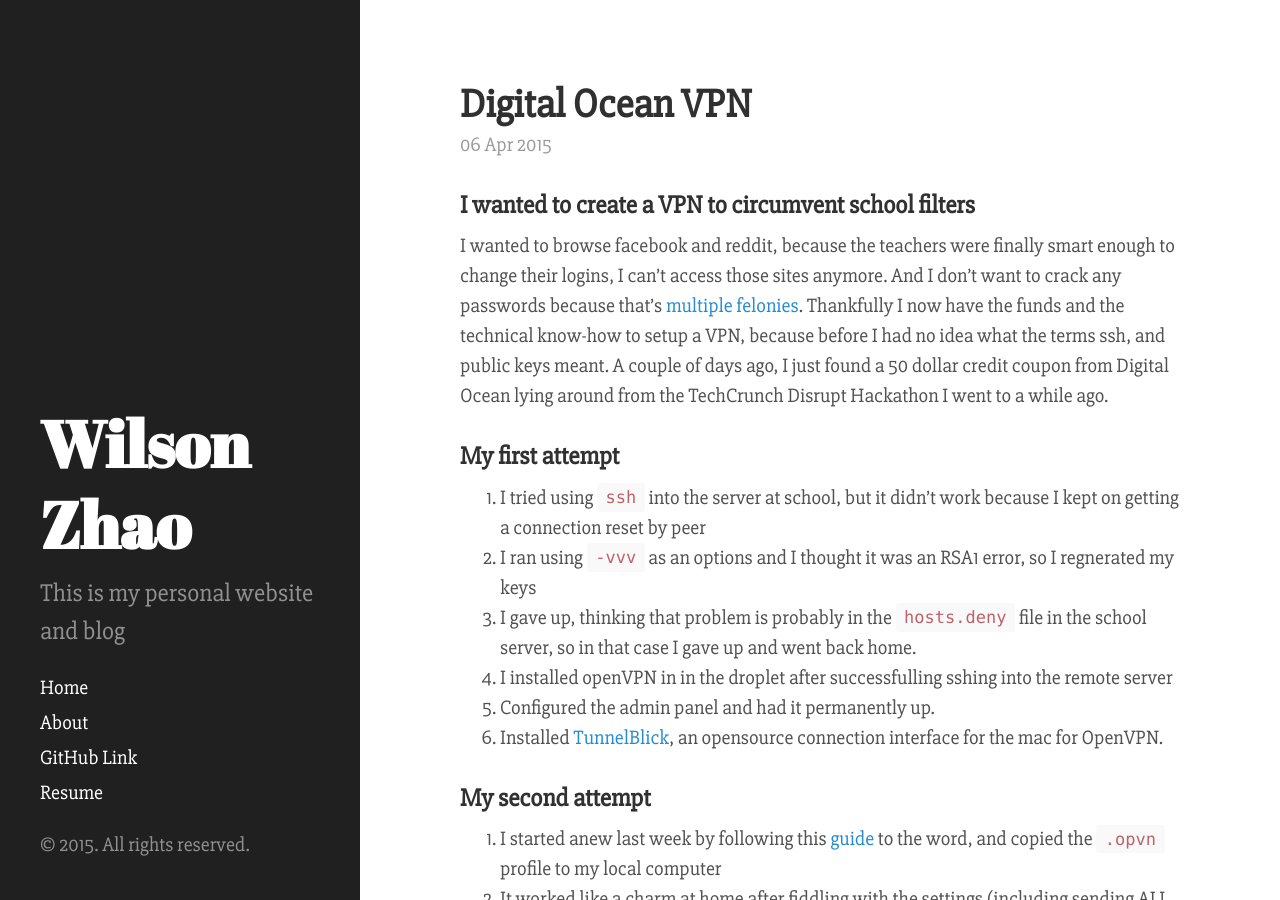
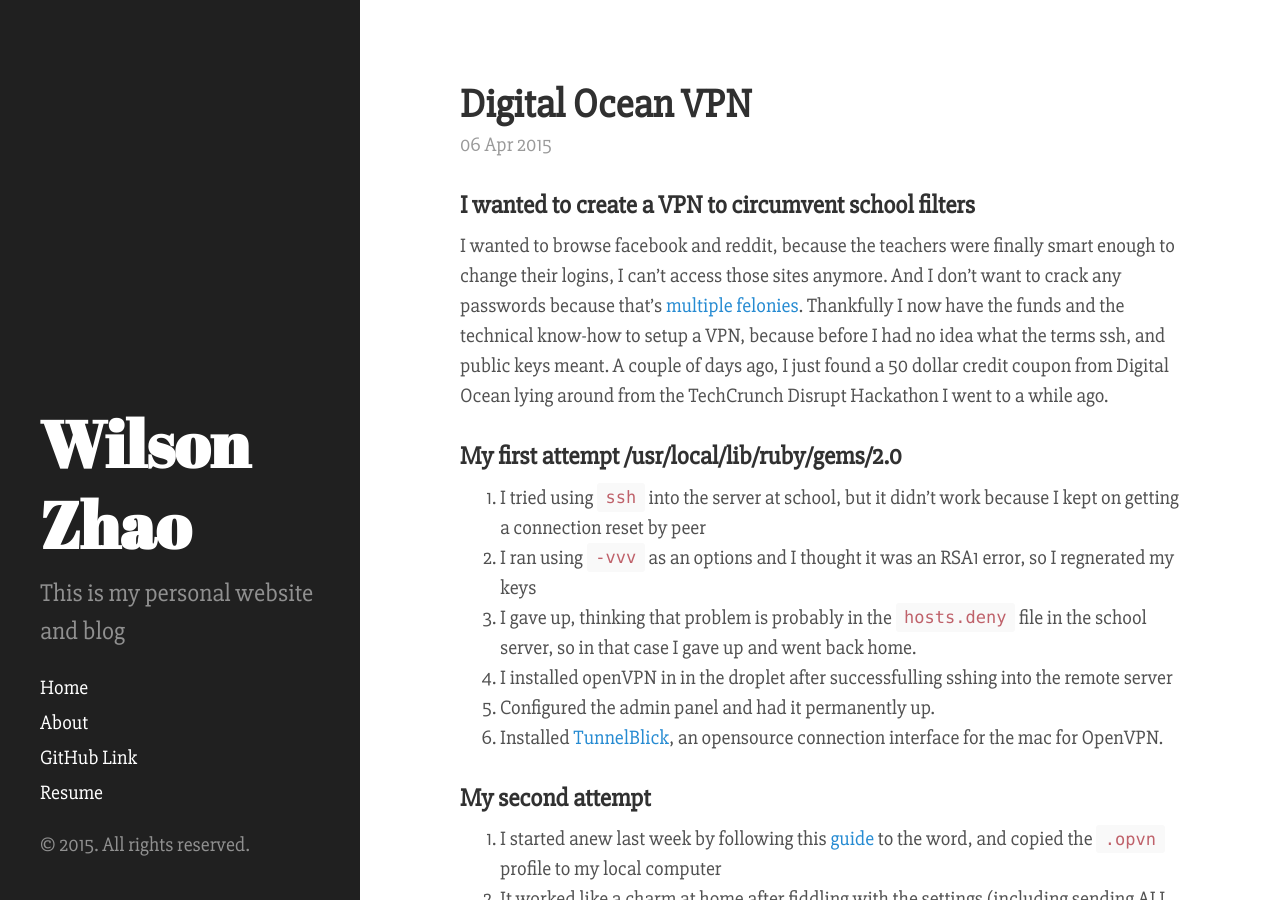
Before and after one commit to wilzh40/wilzh40.github.io_stop, a Jekyll site: the page built from _posts/2015-04-06-digital-ocean-vpn.md, in a window 1280 px wide and 900 px high. Built offline with Jekyll 4.4.1, drawn with Linux system fonts in a browser that asks for light colours; some web fonts are replaced; Markdown is read by kramdown in place of the engine named in the settings.

```diff
--- a/_posts/2015-04-06-digital-ocean-vpn.md
+++ b/_posts/2015-04-06-digital-ocean-vpn.md
@@ -13,7 +13,8 @@ published: true
 
 I wanted to browse facebook and reddit, because the teachers were finally smart enough to change their logins, I can't access those sites anymore. And I don't want to crack any passwords because that's [multiple felonies](http://www.cga.ct.gov/2012/rpt/2012-R-0254.htm). Thankfully I now have the funds and the technical know-how to setup a VPN, because before I had no idea what the terms ssh, and public keys meant. A couple of days ago, I just found a 50 dollar credit coupon from Digital Ocean lying around from the TechCrunch Disrupt Hackathon I went to a while ago.
 
-### My first attempt
+### My first attempt /usr/local/lib/ruby/gems/2.0
+
 
 1. I tried using `ssh` into the server at school, but it didn't work because I kept on getting a connection reset by peer
 2. I ran using `-vvv` as an options and I thought it was an RSA1 error, so I regnerated my keys
```
